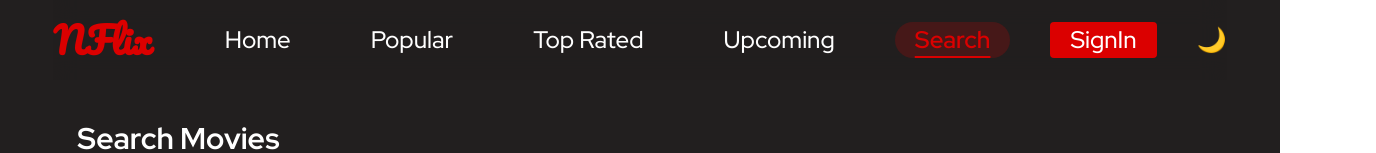
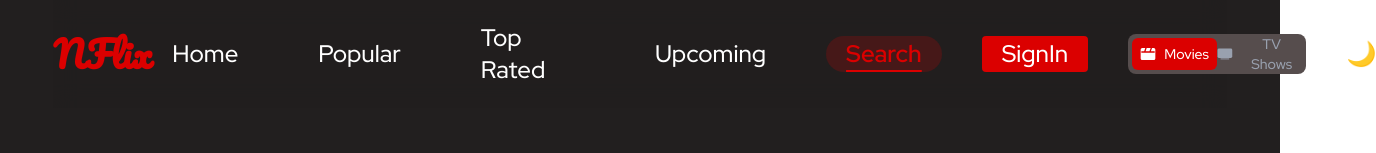
Before and after one commit to therealakash13/movie_discovery_react, a React (Vite) app: page /search in a window 1280 px wide. Shown: the top 153 px of the page, 1376 px wide, since content can reach past the window. Built offline with nearby package versions, Linux system fonts and the light colour scheme; no server answers.

Commit message:
media page fix and media toggler for tv and movies added

```diff
--- a/src/App.jsx
+++ b/src/App.jsx
@@ -21,4 +21,4 @@ export default function App() {
 // 1. Watch list + Favorites
 // 5. Advanced Filtering : Filter by rating, year or popularity
 // fix this use placeholders
-// fix media page
+// make url building more dynamic and list pages more generalized and dynamic
--- a/src/assets/SVGComponents.jsx
+++ b/src/assets/SVGComponents.jsx
@@ -114,3 +114,46 @@ export const Logout = (props) => (
     </defs>
   </svg>
 );
+
+export const Movie = (props) => (
+  <svg
+    width="26px"
+    height="26px"
+    viewBox="0 0 24 24"
+    fill="none"
+    xmlns="http://www.w3.org/2000/svg"
+    {...props}
+  >
+    <path d="M10.054 3 8.387 8h5.892l1.667-5h-5.892Z" fill={props.innerfill} />
+    <path
+      d="M7.946 3 6.279 8H2v2h20V8h-5.613l1.667-5H20.6A2.4 2.4 0 0 1 23 5.4v13.2a2.4 2.4 0 0 1-2.4 2.4H3.4A2.4 2.4 0 0 1 1 18.6V5.4A2.4 2.4 0 0 1 3.4 3h4.546Z"
+      fill={props.innerfill}
+    />
+  </svg>
+);
+
+export const TV = (props) => (
+  <svg
+    width="26px"
+    height="26px"
+    viewBox="0 0 512 512"
+    fill={props.innerfill}
+    xmlns="http://www.w3.org/2000/svg"
+    {...props}
+  >
+    <title>{"ionicons-v5-f"}</title>
+    <path d="M447.86,384H64.14A48.2,48.2,0,0,1,16,335.86V128.14A48.2,48.2,0,0,1,64.14,80H447.86A48.2,48.2,0,0,1,496,128.14V335.86A48.2,48.2,0,0,1,447.86,384Z" />
+    <line
+      x1={128}
+      y1={416}
+      x2={384}
+      y2={416}
+      style={{
+        stroke: props.innerfill,
+        strokeLinecap: "round",
+        strokeMiterlimit: 10,
+        strokeWidth: 32,
+      }}
+    />
+  </svg>
+);
--- a/src/components/DiscoverBanner.jsx
+++ b/src/components/DiscoverBanner.jsx
@@ -28,7 +28,7 @@ export default function DiscoverBanner({ movies }) {
         <div className="flex flex-col">
           <h1 className="text-4xl font-bold mb-4">{title}</h1>
           <div className="flex gap-4 text-sm font-medium text-gray-300 mb-3">
-            <span className="text-lg">⭐ {rating}</span>
+            <span className="text-lg">⭐ {rating.toFixed(1)}</span>
             <span className="text-lg">{year}</span>
           </div>
         </div>
--- /dev/null
+++ b/src/components/MediaToggle.jsx
@@ -0,0 +1,42 @@
+import { useContext } from "react";
+import { Movie, TV } from "../assets/SVGComponents";
+import { MovieContext } from "../context/MovieContext";
+import { TOGGLE_MEDIA_TYPE } from "../context/action";
+
+export default function MediaToggle() {
+  const { state, dispatch } = useContext(MovieContext);
+  const type = state.user.mediaType;
+
+  return (
+    <div className="relative w-52 h-10 bg-secondary rounded-lg p-1 flex">
+      {/* Sliding Highlight */}
+      <div
+        className={`absolute top-1 left-1 h-8 w-[calc(50%-4px)] bg-primary rounded-md transition-transform duration-300 ${
+          type === "movie" ? "translate-x-0" : "translate-x-full"
+        }`}
+      />
+
+      {/* Movie Button */}
+      <button
+        onClick={() => dispatch({ type: TOGGLE_MEDIA_TYPE })}
+        className={`relative z-10 flex-1 flex items-center justify-center gap-2 text-sm font-medium cursor-pointer transition-colors ${
+          type === "movie" ? "text-white" : "text-gray-400"
+        }`}
+      >
+        <Movie className="w-4 h-4" innerfill={type === "tv" ? "#99a1af" : "#fff"} />
+        Movies
+      </button>
+
+      {/* TV Button */}
+      <button
+        onClick={() => dispatch({ type: TOGGLE_MEDIA_TYPE })}
+        className={`relative z-10 flex-1 flex items-center justify-center gap-2 text-sm font-medium cursor-pointer transition-colors ${
+          type === "tv" ? "text-white" : "text-gray-400"
+        }`}
+      >
+        <TV className="w-4 h-4" innerfill={type === "movie" ? "#99a1af" : "#fff"}/>
+        TV Shows
+      </button>
+    </div>
+  );
+}
--- a/src/components/MoviesDetails.jsx
+++ b/src/components/MoviesDetails.jsx
@@ -35,20 +35,20 @@ export default function MediaDetails() {
           />
 
           <div className="max-w-3xl flex flex-col justify-between items-start py-1">
-            <div>
+            <div className="flex flex-col gap-3">
               <h1 className="text-5xl font-bold text-white">{title}</h1>
 
               {media.raw?.tagline && (
-                <p className="text-gray-300 mt-2 italic">{media.tagline}</p>
+                <p className="w-fit px-3 py-1 text-gray-300 outline rounded-full bg-transparent backdrop-blur-2xl">{media.raw?.tagline}</p>
               )}
 
-              <div className="flex gap-4 mt-4 text-md text-gray-300">
+              <div className="flex gap-4 text-md text-gray-300">
                 <span>{year}</span>
                 {runtime && <span>{runtime} min</span>}
-                <span>⭐ {rating}</span>
+                <span>⭐ {rating.toFixed(1)}</span>
               </div>
 
-              <div className="flex gap-2 mt-4 flex-wrap">
+              <div className="flex gap-2 flex-wrap">
                 {genres?.map((genre) => (
                   <span
                     key={genre.id}
@@ -59,10 +59,10 @@ export default function MediaDetails() {
                 ))}
               </div>
 
-              <p className="mt-6 text-gray-300 leading-6 text-lg">{overview}</p>
+              <p className="text-gray-300 leading-6 text-lg">{overview}</p>
             </div>
 
-            <Link to={`/${mediaType}/media/${media.id}`}>
+            <Link to={`/${mediaType}/${media.id}/media`}>
               <button className="flex items-center gap-3 cursor-pointer bg-primary hover:bg-primary/80 px-5 py-2 rounded text-white font-bold transition">
                 <Play /> View Media
               </button>
--- a/src/components/Navbar.jsx
+++ b/src/components/Navbar.jsx
@@ -3,10 +3,12 @@ import { Link, NavLink } from "react-router";
 import { MovieContext } from "../context/MovieContext";
 import { TOGGLE_THEME } from "../context/action";
 import { useAuth } from "../hooks/useAuth";
+import MediaToggle from "./MediaToggle";
 
 export default function Navbar() {
   const { user } = useAuth();
   const { state, dispatch } = useContext(MovieContext);
+  const mediaType = state.user?.mediaType;
 
   return (
     <nav className="flex items-center justify-between py-5">
@@ -36,7 +38,7 @@ export default function Navbar() {
           to="upcoming"
           className="px-5 rounded-full py-0.5 transition-all"
         >
-          Upcoming
+          {mediaType === "tv" ? "On the Air" : "Upcoming"}
         </NavLink>
         <NavLink
           to="search"
@@ -45,20 +47,27 @@ export default function Navbar() {
           Search
         </NavLink>
         {/* if user exists show user info else */}
-        {user
-        ? (<NavLink to="auth">
+        {user ? (
+          <NavLink to="auth">
             <button className="bg-secondary text-white font-medium px-5 py-0.5 rounded cursor-pointer flex gap-3 justify-center items-center">
-            <img className="w-10 h-10 rounded-full border-2 border-secondary scale-120" src={user?.photoURL} alt={user?.displayName} />
+              <img
+                className="w-10 h-10 rounded-full border-2 border-secondary scale-120"
+                src={user?.photoURL}
+                alt={user?.displayName}
+              />
               {user?.displayName}
             </button>
-        </NavLink>)
-        :(<NavLink to="auth">
+          </NavLink>
+        ) : (
+          <NavLink to="auth">
             <button className="bg-primary text-white font-medium px-5 py-0.5 rounded cursor-pointer">
               SignIn
             </button>
-        </NavLink>)
+          </NavLink>
+        )}
 
-        }
+        <MediaToggle />
+
         <button
           className="cursor-pointer"
           onClick={() => dispatch({ type: TOGGLE_THEME })}
--- a/src/components/media/VideoItem.jsx
+++ b/src/components/media/VideoItem.jsx
@@ -2,8 +2,8 @@ export default function VideoItem({ video, isActive, onClick }) {
   return (
     <div
       onClick={onClick}
-      className={`flex gap-3 p-2 rounded cursor-pointer transition ${
-        isActive ? "bg-primary text-text-dark" : "hover:bg-secondary/30"
+      className={`flex gap-3 p-2 rounded cursor-pointer transition border border-secondary ${
+        isActive ? "bg-primary text-text-dark border-none" : "hover:bg-secondary/30"
       }`}
     >
       <img
--- a/src/context/reducer.js
+++ b/src/context/reducer.js
@@ -27,7 +27,7 @@ export function reducer(state, action) {
         ...state,
         user: {
           ...state.user,
-          mediaType: action.payload,
+          mediaType: state.user.mediaType === "movie" ? "tv" : "movie",
         },
       };
 
--- a/src/hooks/useMedia.js
+++ b/src/hooks/useMedia.js
@@ -1,7 +1,7 @@
 import { useContext, useEffect } from "react";
 import { MovieContext } from "../context/MovieContext";
 import { FETCH_START, FETCH_SUCCESS, FETCH_ERROR } from "../context/action";
-import { BASE_URL, LANGUAGE, options } from "../utils/Urls";
+import { BASE_URL, LANGUAGE, options, TMDB_LIST_URL } from "../utils/Urls";
 import { normalizeMedia } from "../utils/normalizeMedia";
 
 export function useMedia({ mediaType, category, page = 1 }) {
@@ -20,11 +20,7 @@ export function useMedia({ mediaType, category, page = 1 }) {
       dispatch({ type: FETCH_START, key });
 
       try {
-        const url =
-          category === "discover"
-            ? `${BASE_URL}/discover/${mediaType}?language=${LANGUAGE}&page=${page}`
-            : `${BASE_URL}/${mediaType}/${category}?language=${LANGUAGE}&page=${page}`;
-
+        const url = TMDB_LIST_URL(mediaType,category,page);
         const res = await fetch(url, options);
         const data = await res.json();
 
--- a/src/pages/MediaPage.jsx
+++ b/src/pages/MediaPage.jsx
@@ -12,7 +12,7 @@ export default function MediaPage() {
   const { state } = useContext(MovieContext);
   const mediaType = state.user.mediaType;
 
-  const { videos, loading } = useMediaVideos(mediaType, id);
+  const { videos, loading } = useMediaVideos({mediaType, id});
 
   const [activeVideo, setActiveVideo] = useState(null);
   const [category, setCategory] = useState("All");
--- a/src/utils/urls.js
+++ b/src/utils/urls.js
@@ -16,8 +16,15 @@ export const options = {
 };
 
 // Generic category list URLs
-export const TMDB_LIST_URL = (mediaType, category) =>
-  `${BASE_URL}/${mediaType}/${category}?language=${LANGUAGE}`;
+export const TMDB_LIST_URL = (mediaType, category, page) => {
+  if (category === "upcoming" && mediaType === "tv") {
+    return `${BASE_URL}/${mediaType}/on_the_air?language=${LANGUAGE}`;
+  }
+
+  if (category === "discover")
+    return `${BASE_URL}/discover/${mediaType}?language=${LANGUAGE}&page=${page}`;
+  else return `${BASE_URL}/${mediaType}/${category}?language=${LANGUAGE}&page=${page}`;
+};
 
 // Details
 export const TMDB_DETAILS_URL = (mediaType, id) =>
```
Also changed, not shown: src/index.css (line endings or trailing spaces). Lines whose indentation alone changed are shown as unchanged.
